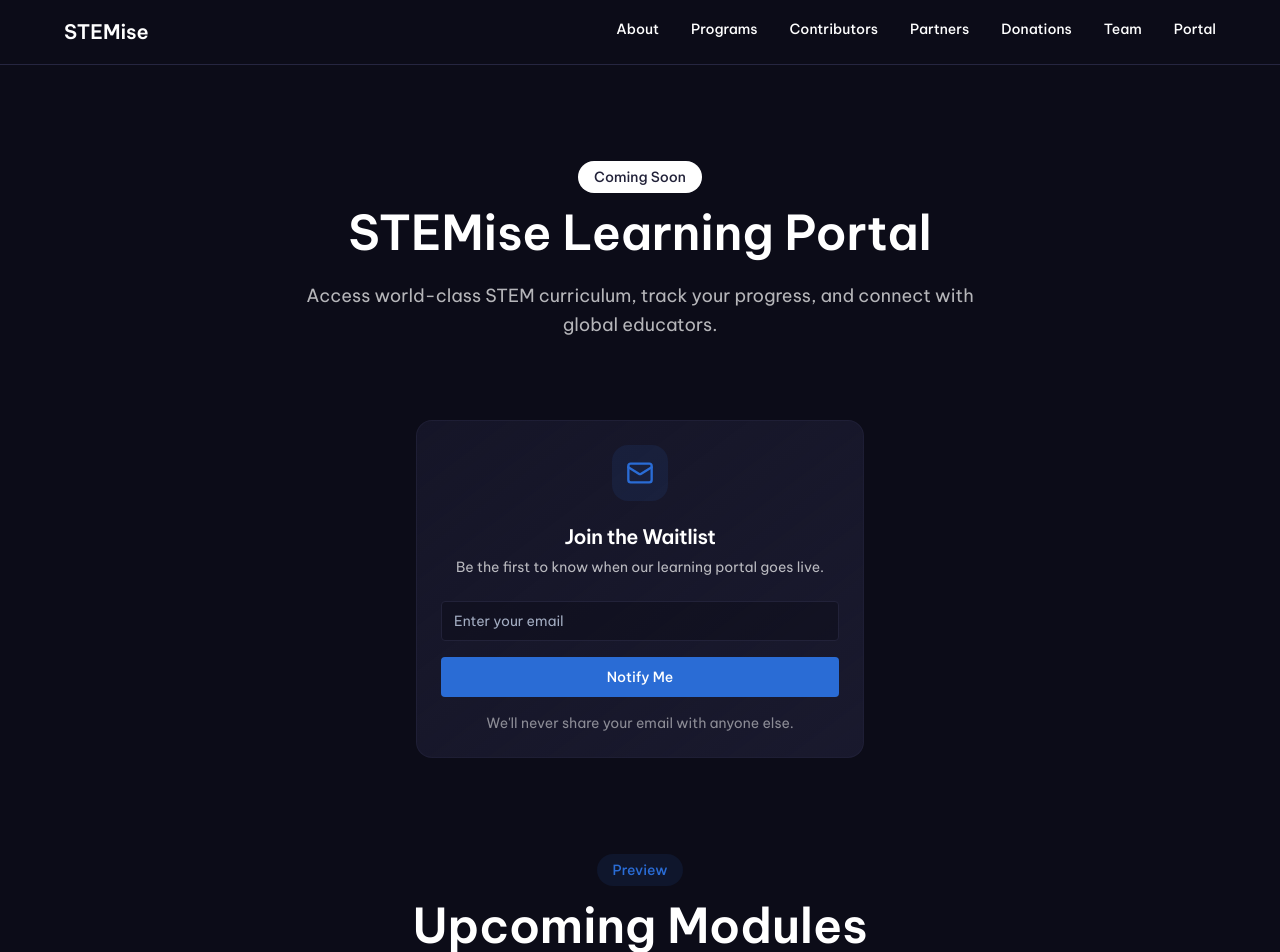
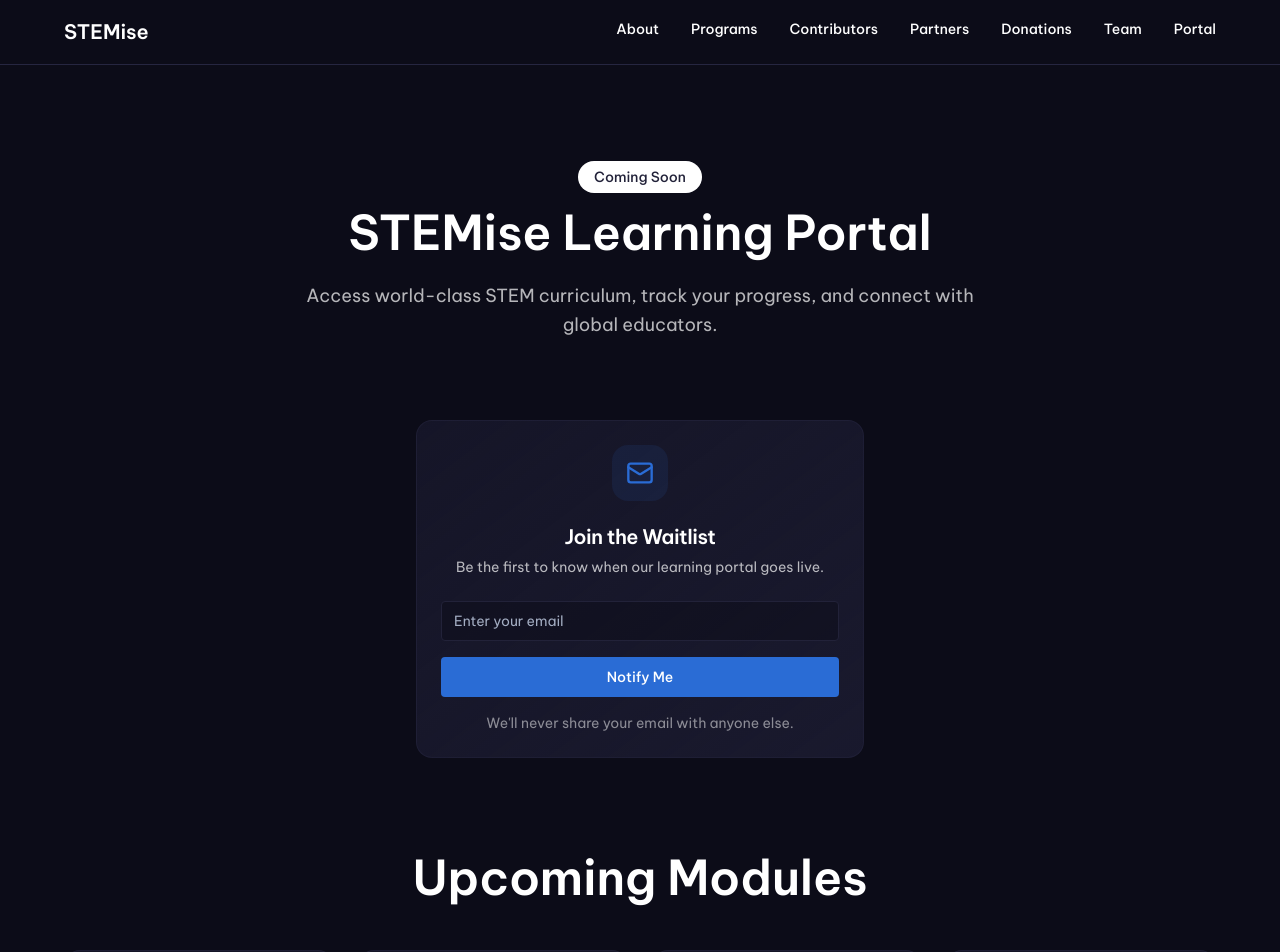
Before and after one commit to STEMise/stemise-website-current-1-3-2026, a React (Vite) app: page /courses in a window 1280 px wide. Shown: the top 952 px of the page. Built offline with nearby package versions, Linux system fonts and the light colour scheme; the HTML template or start-up script is replaced by a standard one.

Commit message:
Visual edit in Lovable
Edited UI in Lovable

```diff
--- a/src/pages/Courses.tsx
+++ b/src/pages/Courses.tsx
@@ -60,9 +60,7 @@ const Courses = () => {
 
           <div className="mt-24">
             <div className="text-center mb-12">
-              <span className="inline-block px-4 py-1.5 rounded-full bg-primary/10 text-primary text-sm font-medium mb-4">
-                Preview
-              </span>
+
               <h2 className="text-3xl md:text-5xl font-semibold text-foreground">Upcoming Modules</h2>
             </div>
             <div className="grid grid-cols-1 sm:grid-cols-2 lg:grid-cols-4 gap-6">
```
